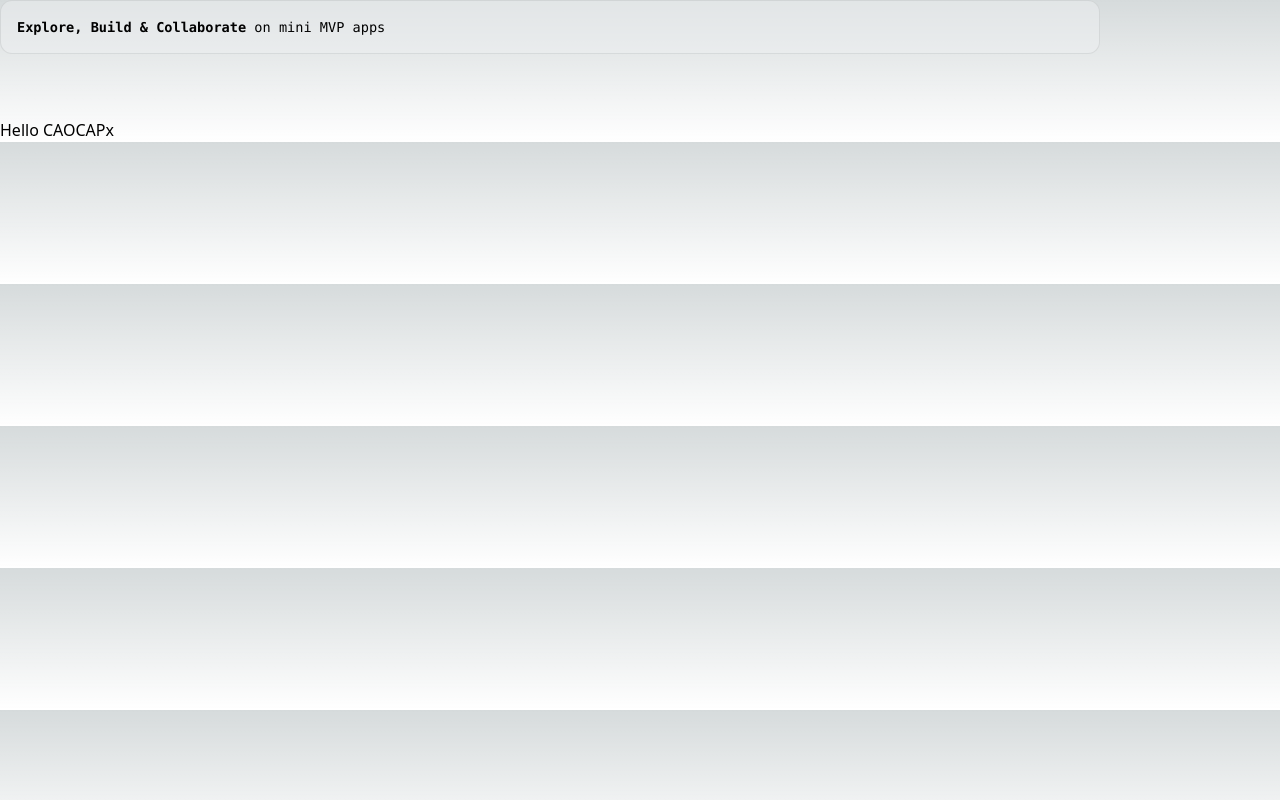
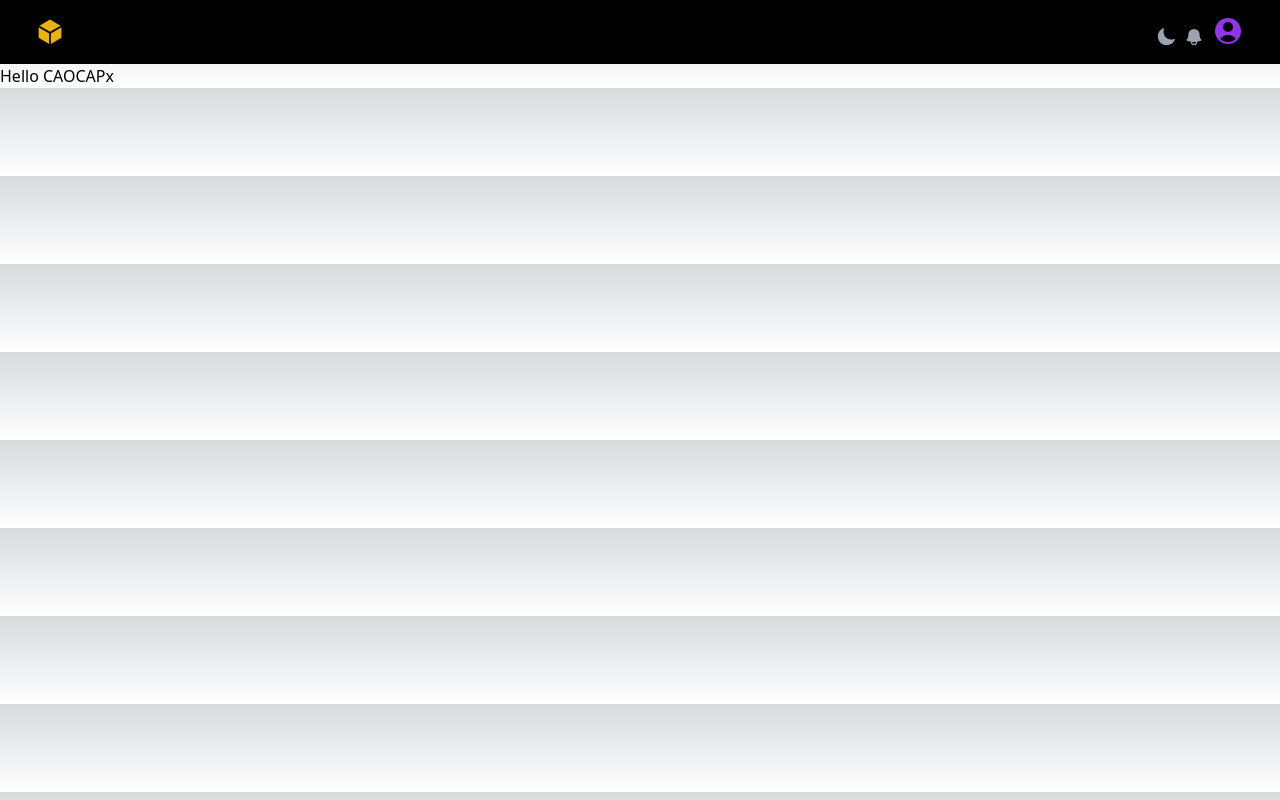
Before and after one commit to Azzam-dev/CAOCAPx, a Next.js app: page / in a window 1280 px wide. Built offline with nearby package versions, Linux system fonts and the light colour scheme.

Commit message:
worked on adding the Navbar

```diff
--- a/package.json
+++ b/package.json
@@ -11,6 +11,8 @@
   "dependencies": {
     "@emotion/react": "^11.10.6",
     "@emotion/styled": "^11.10.6",
+    "@headlessui/react": "^1.7.13",
+    "@heroicons/react": "^2.0.17",
     "@mui/material": "^5.11.15",
     "@mui/system": "^5.11.15",
     "@mui/x-data-grid": "^6.0.4",
--- a/src/app/page.tsx
+++ b/src/app/page.tsx
@@ -3,7 +3,7 @@ import { Navbar, Description } from "../components";
 export default function Home() {
   return (
     <main>
-      <Description />
+      {/* <Description /> */}
       <Navbar />
       <h2>Hello CAOCAPx</h2>
     </main>
--- a/src/components/Navbar.tsx
+++ b/src/components/Navbar.tsx
@@ -1,19 +1,51 @@
 "use client";
 
-import { motion } from "framer-motion";
-
-import styles from "../styles";
-import { navVariants } from "../utils/motion";
+import { Disclosure } from "@headlessui/react";
+import {
+  UserCircleIcon,
+  MoonIcon,
+  BellIcon,
+  CubeIcon,
+} from "@heroicons/react/24/solid";
 
 export default function Navbar() {
   return (
-    <motion.nav
-      variants={navVariants}
-      initial="hidden"
-      whileInView="show"
-      className={`${styles.xPaddings} py-8 relative`}
-    >
-      <div className="absolute w-[50%] inset-0 gradient-01" />
-    </motion.nav>
+    <>
+      <Disclosure as="nav" className="bg-black">
+        <div className="mx-auto max-w-7xl px-2 sm:px-6 lg:px-8">
+          <div className="relative flex h-16 items-center justify-between">
+            <button
+              type="button"
+              className="p-1 text-yellow-500 hover:text-white "
+            >
+              <CubeIcon className="h-7 w-7" />
+            </button>
+            <div className="flex flex-1 items-center justify-center">
+              <p>Explore</p>
+            </div>
+            <div>
+              <button
+                type="button"
+                className="p-1 text-gray-400 hover:text-white "
+              >
+                <MoonIcon className="h-5 w-5" />
+              </button>
+              <button
+                type="button"
+                className="p-1 text-gray-400 hover:text-white "
+              >
+                <BellIcon className="h-5 w-5" aria-hidden="true" />
+              </button>
+              <button
+                type="button"
+                className="p-1 text-purple-600 hover:text-white "
+              >
+                <UserCircleIcon className="h-8 w-8" />
+              </button>
+            </div>
+          </div>
+        </div>
+      </Disclosure>
+    </>
   );
 }
--- a/src/styles/globals.css
+++ b/src/styles/globals.css
@@ -47,8 +47,8 @@
 @media (prefers-color-scheme: dark) {
   :root {
     --foreground-rgb: 255, 255, 255;
-    --background-start-rgb: 0, 0, 0;
-    --background-end-rgb: 0, 0, 0;
+    --background-start-rgb: 38, 38, 38;
+    --background-end-rgb: 38, 38, 38;
 
     --primary-glow: radial-gradient(rgba(1, 65, 255, 0.4), rgba(1, 65, 255, 0));
     --secondary-glow: linear-gradient(
```
Also changed, not shown: 1 other file (tests, documents, lock files or other folders).
